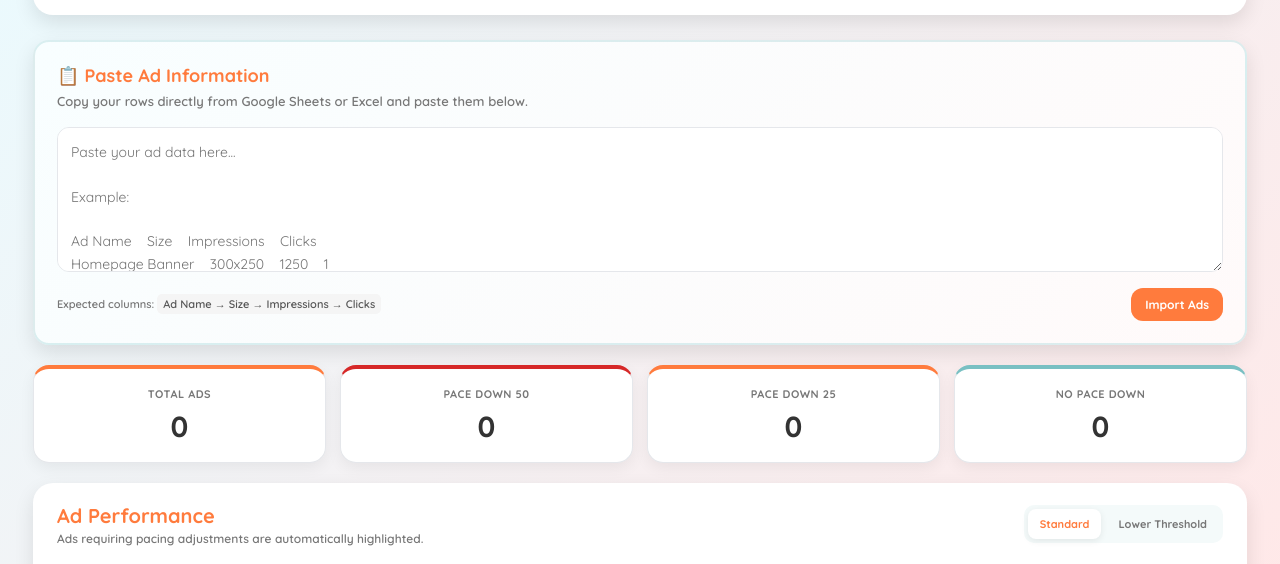
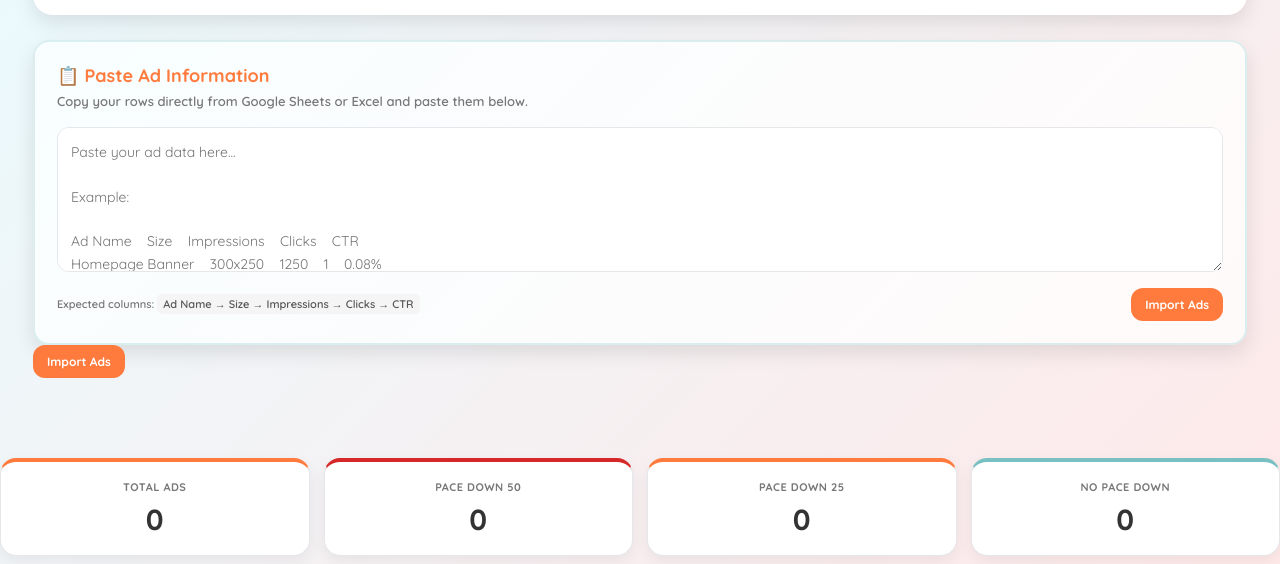
Before and after one commit to campaignteam/Campaign_Banner-Ad-Pacing_Tool, a plain HTML site: page index.html in a window 1280 px wide. Shown: the part 196-760 px from the top of the page. Drawn offline with Linux system fonts and the light colour scheme.

Commit message:
Update index.html

```diff
--- a/index.html
+++ b/index.html
@@ -1296,10 +1296,10 @@
 
 Example:
 
-Ad Name    Size    Impressions    Clicks
-Homepage Banner    300x250    1250    1
-Sidebar Banner     728x90     980     1
-Mobile Banner      320x50     820     2"
+Ad Name    Size    Impressions    Clicks    CTR
+Homepage Banner    300x250    1250    1    0.08%
+Sidebar Banner     728x90     980     1    0.10%
+Mobile Banner      320x50     820     2    0.24%"
 ></textarea>
 
 
@@ -1310,9 +1310,20 @@ Mobile Banner      320x50     820     2"
     Expected columns:
 
     <code>
-            Ad Name → Size → Impressions → Clicks
+      Ad Name → Size → Impressions → Clicks → CTR
     </code>
 
+  </div>
+
+
+  <button
+    class="btn btn-primary btn-small"
+    onclick="importPastedData()"
+  >
+    Import Ads
+  </button>
+
+</div>
         </div>
 
 
```
Lines whose indentation alone changed are shown as unchanged.
